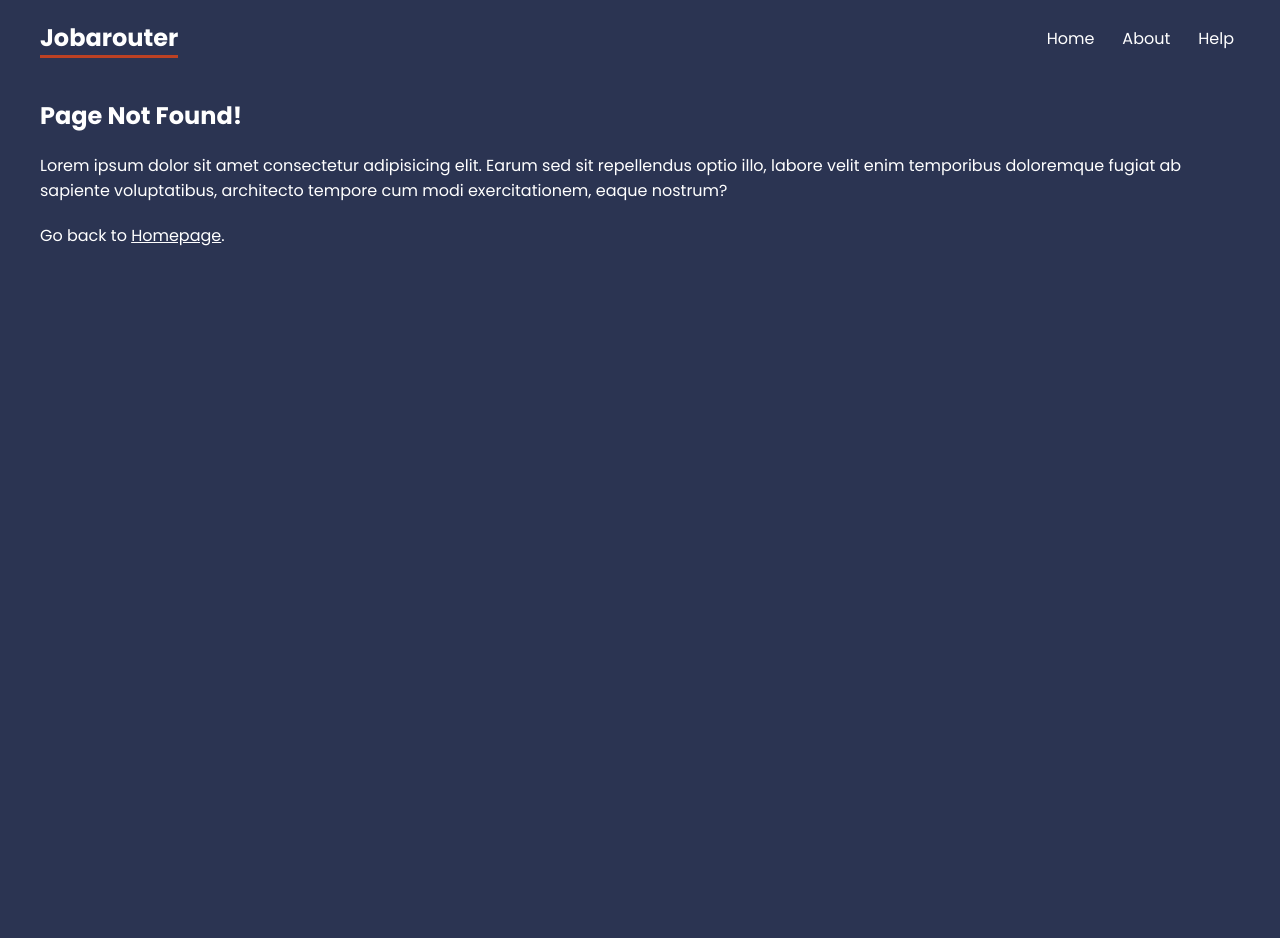
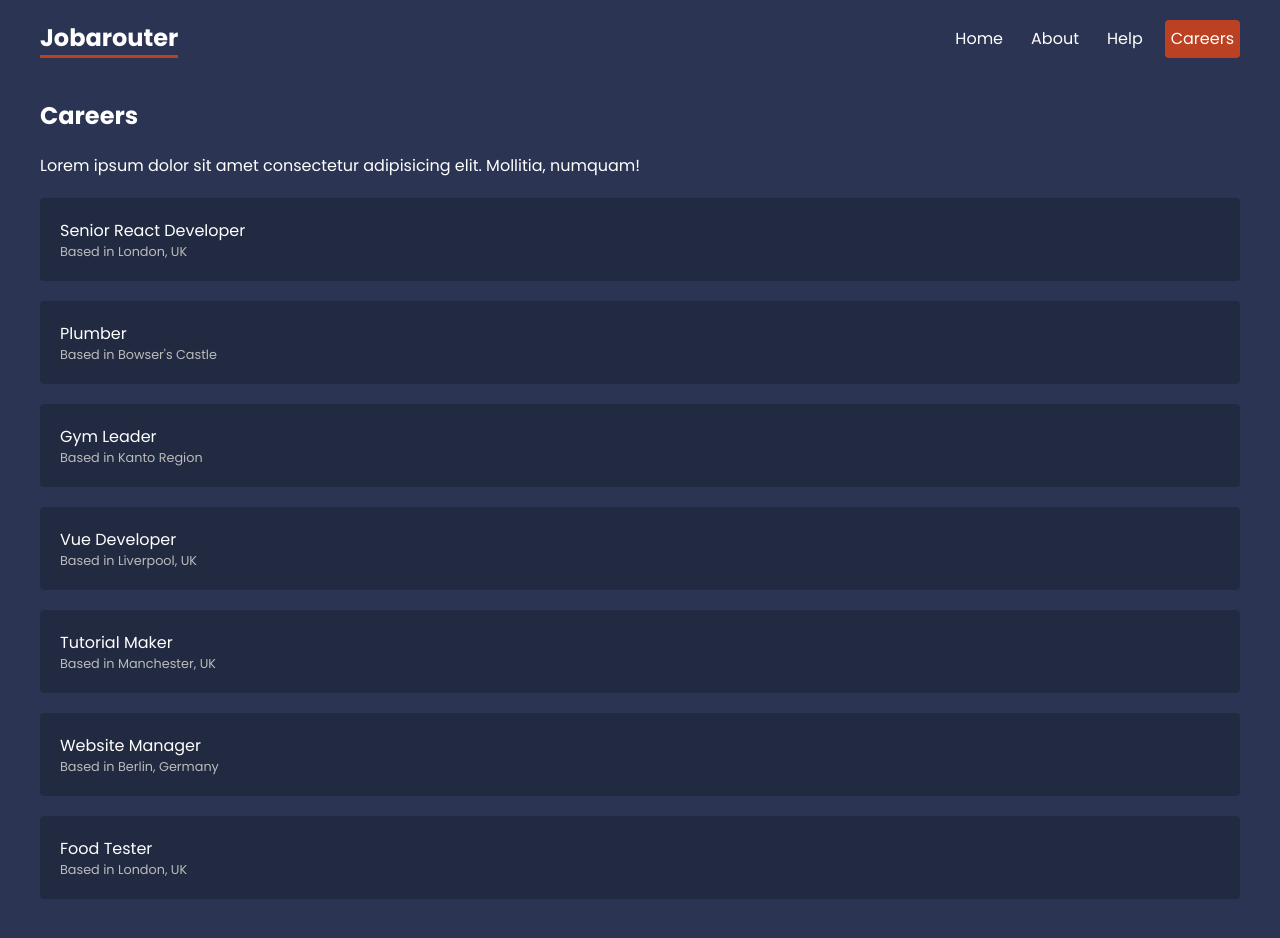
Before and after one commit to MahdiAtlas2004/jobarouter, a React (Create React App) app: page /careers in a window 1280 px wide. Shown: the top 938 px of the page. Before the commit the page ends 800 px from the top, so only its background shows below. Built offline with nearby package versions, Linux system fonts and the light colour scheme; data requests are answered from the project's data file.

Commit message:
careers page added

```diff
--- a/src/App.js
+++ b/src/App.js
@@ -9,10 +9,12 @@ import About from "./pages/About";
 import Faq from "./pages/help/Faq";
 import Contact from "./pages/help/Contact";
 import NotFound from "./pages/NotFound";
+import Careers, { careersLoader } from "./pages/careers/Careers";
 
 //layouts
 import RootLayout from "./layouts/RootLayout";
 import HelpLayout from "./layouts/HelpLayout";
+import CareersLayout from "./layouts/CareersLayout";
 
 const router = createBrowserRouter(
   createRoutesFromElements(
@@ -22,6 +24,9 @@ const router = createBrowserRouter(
       <Route path="help" element={<HelpLayout />}>
         <Route path="faq" element={<Faq />} />
         <Route path="contact" element={<Contact />} />
+      </Route>
+      <Route path="careers" element={<CareersLayout />}>
+        <Route index element={<Careers />} loader={careersLoader} />
       </Route>
 
       <Route path="*" element={<NotFound />} />
--- a/src/index.css
+++ b/src/index.css
@@ -101,7 +101,24 @@ form label span {
   margin-bottom: 10px;
 }
 /* careers list */
-
+.careers > a {
+  display: block;
+  background: rgba(0, 0, 0, 0.2);
+  padding: 20px;
+  border-radius: 4px;
+  margin: 20px 0;
+  text-decoration: none;
+}
+.careers > a:hover p {
+  color: var(--primary);
+}
+.careers p {
+  margin: 0;
+}
+.careers > a p:last-child {
+  font-size: 0.8em;
+  color: #bbb;
+}
 /* careers details */
 
 /* breadcrumbs */
--- /dev/null
+++ b/src/layouts/CareersLayout.js
@@ -0,0 +1,12 @@
+import { Outlet } from "react-router-dom";
+
+export default function CareersLayout() {
+  return (
+    <div className="careers-layout">
+      <h2>Careers</h2>
+      <p>Lorem ipsum dolor sit amet consectetur adipisicing elit. Mollitia, numquam!</p>
+
+      <Outlet />
+    </div>
+  )
+}
--- a/src/layouts/RootLayout.js
+++ b/src/layouts/RootLayout.js
@@ -9,6 +9,7 @@ export default function RootLayout() {
           <NavLink to="/">Home</NavLink>
           <NavLink to="about">About</NavLink>
           <NavLink to="help">Help</NavLink>
+          <NavLink to="careers">Careers</NavLink>
         </nav>
       </header>
 
--- /dev/null
+++ b/src/pages/careers/Careers.js
@@ -0,0 +1,22 @@
+import { useLoaderData, Link } from "react-router-dom"
+
+export default function Careers() {
+  const careers = useLoaderData();
+  return (
+    <div className="careers">
+      {careers.map(career => (
+        <Link to="/" key={career.id}>
+          <p>{career.title}</p>
+          <p>Based in {career.location}</p>
+        </Link>
+      ))}
+    </div>
+  )
+}
+
+//loader function
+export const careersLoader = async () => {
+  const res = await fetch('http://localhost:8000/careers')
+
+  return res.json()
+}
```
